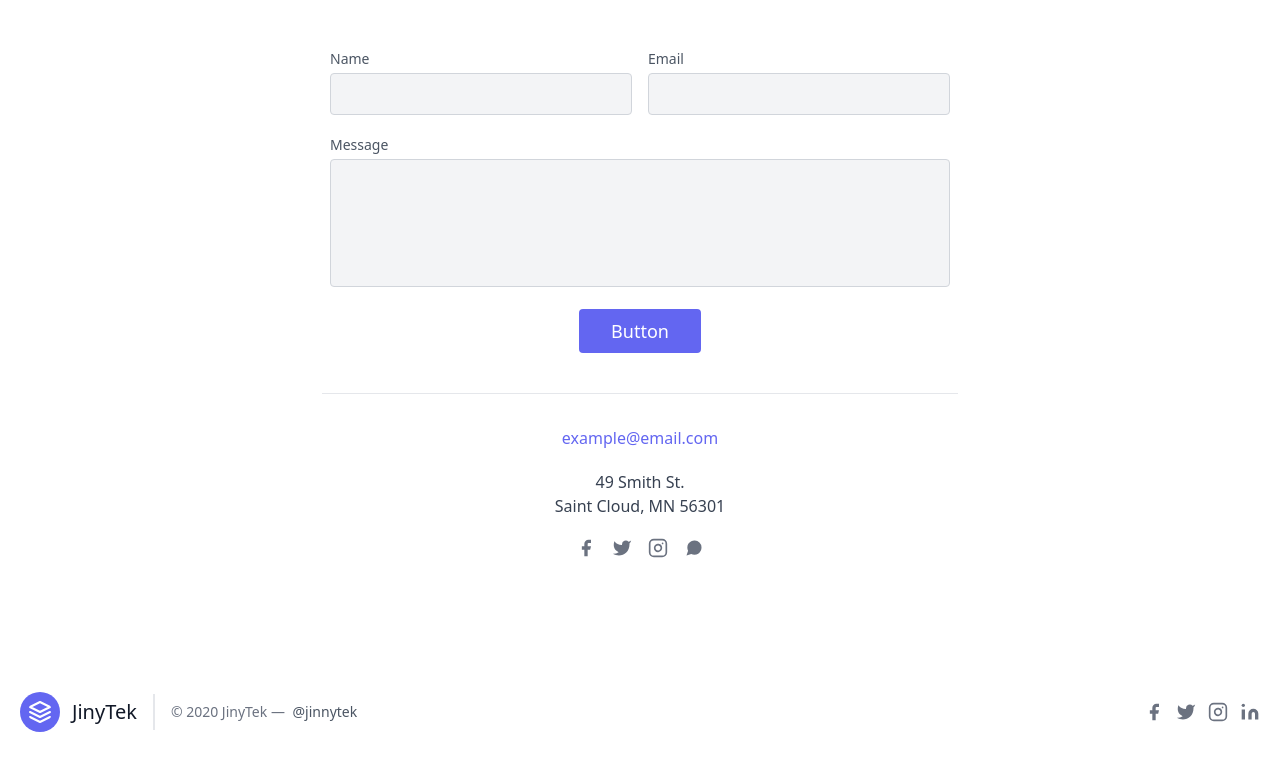
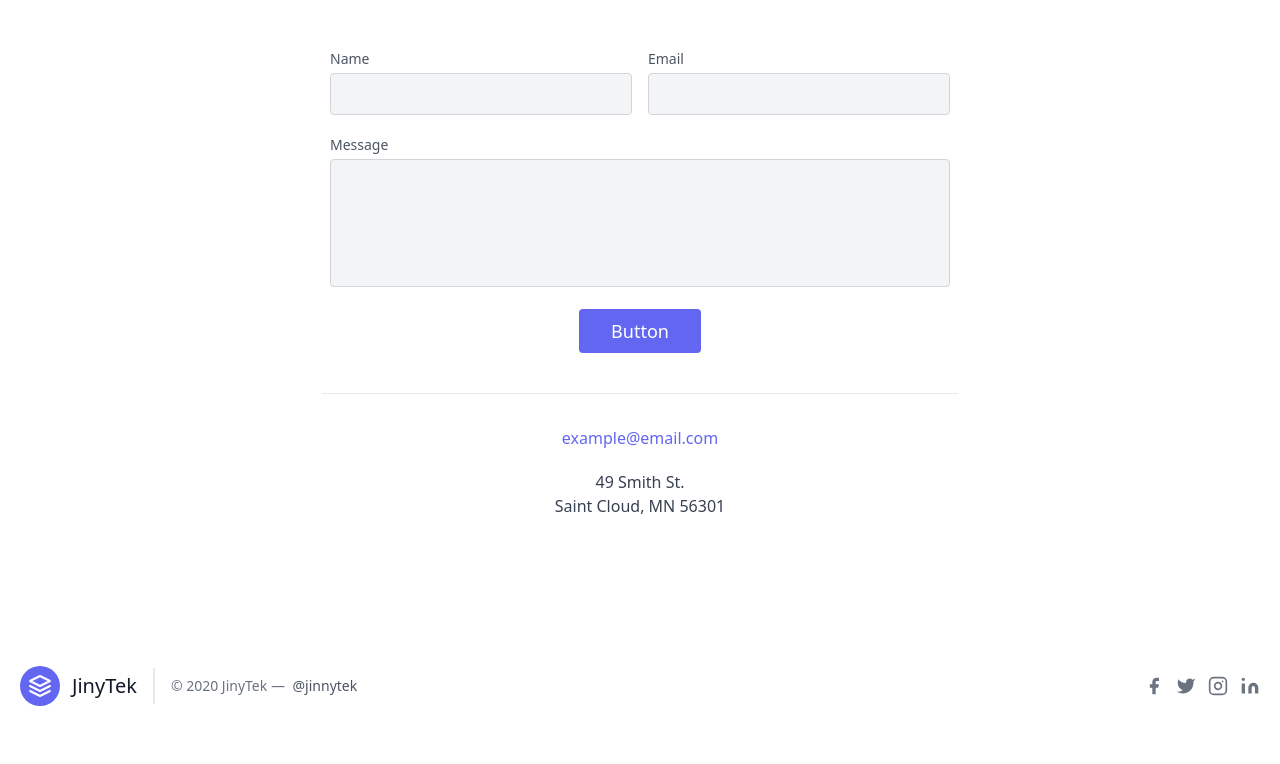
Before and after one commit to prachi6202/website-is, a plain HTML site: page contact.html in a window 1280 px wide. Shown: the part 257-1021 px from the top of the page. After the commit the page ends 995 px from the top, so only its background shows below. Drawn offline with nearby package versions, Linux system fonts and the light colour scheme.

Commit message:
committed5

```diff
--- a/contact.html
+++ b/contact.html
@@ -60,29 +60,7 @@
           <p class="leading-normal my-5">49 Smith St.
             <br>Saint Cloud, MN 56301
           </p>
-          <span class="inline-flex">
-            <a class="text-gray-500">
-              <svg fill="currentColor" stroke-linecap="round" stroke-linejoin="round" stroke-width="2" class="w-5 h-5" viewBox="0 0 24 24">
-                <path d="M18 2h-3a5 5 0 00-5 5v3H7v4h3v8h4v-8h3l1-4h-4V7a1 1 0 011-1h3z"></path>
-              </svg>
-            </a>
-            <a class="ml-4 text-gray-500">
-              <svg fill="currentColor" stroke-linecap="round" stroke-linejoin="round" stroke-width="2" class="w-5 h-5" viewBox="0 0 24 24">
-                <path d="M23 3a10.9 10.9 0 01-3.14 1.53 4.48 4.48 0 00-7.86 3v1A10.66 10.66 0 013 4s-4 9 5 13a11.64 11.64 0 01-7 2c9 5 20 0 20-11.5a4.5 4.5 0 00-.08-.83A7.72 7.72 0 0023 3z"></path>
-              </svg>
-            </a>
-            <a class="ml-4 text-gray-500">
-              <svg fill="none" stroke="currentColor" stroke-linecap="round" stroke-linejoin="round" stroke-width="2" class="w-5 h-5" viewBox="0 0 24 24">
-                <rect width="20" height="20" x="2" y="2" rx="5" ry="5"></rect>
-                <path d="M16 11.37A4 4 0 1112.63 8 4 4 0 0116 11.37zm1.5-4.87h.01"></path>
-              </svg>
-            </a>
-            <a class="ml-4 text-gray-500">
-              <svg fill="currentColor" stroke-linecap="round" stroke-linejoin="round" stroke-width="2" class="w-5 h-5" viewBox="0 0 24 24">
-                <path d="M21 11.5a8.38 8.38 0 01-.9 3.8 8.5 8.5 0 01-7.6 4.7 8.38 8.38 0 01-3.8-.9L3 21l1.9-5.7a8.38 8.38 0 01-.9-3.8 8.5 8.5 0 014.7-7.6 8.38 8.38 0 013.8-.9h.5a8.48 8.48 0 018 8v.5z"></path>
-              </svg>
-            </a>
-          </span>
+
         </div>
       </div>
     </div>
```
